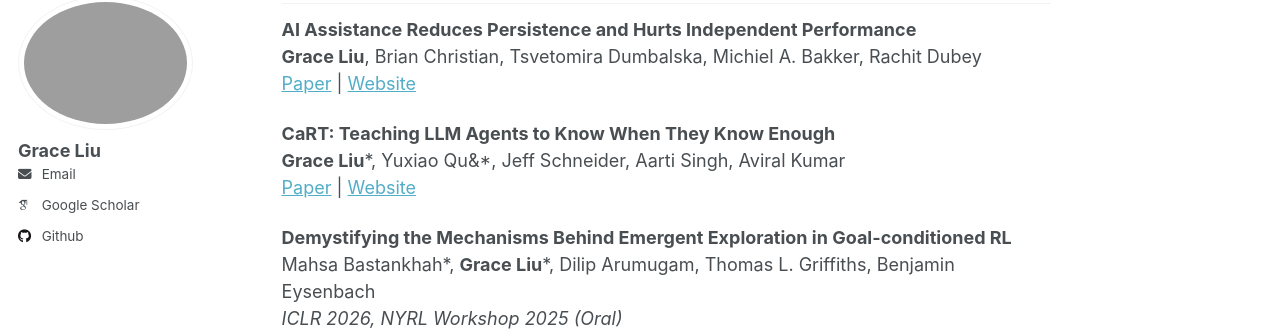
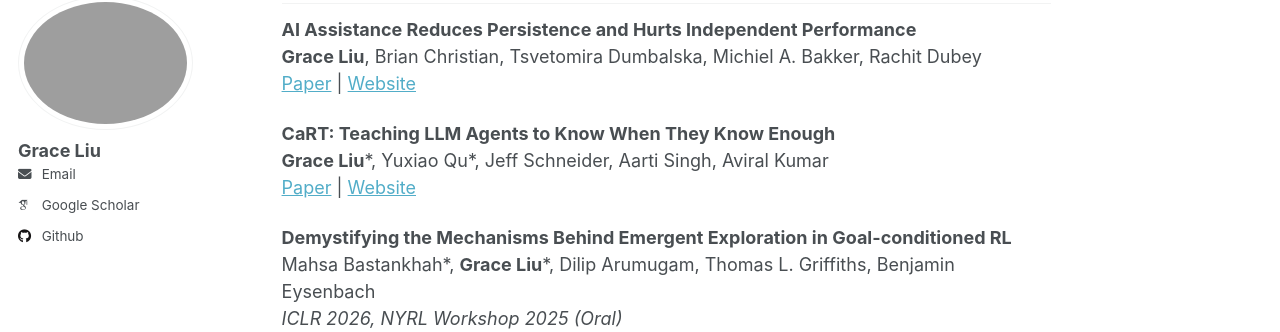
Before and after one commit to graliuce/graliuce.github.io, a Jekyll site: the page built from _pages/about.md, in a window 1280 px wide and 900 px high, scrolled down 334 px. Shown: the part 110-442 px from the top of the window. Built offline with Jekyll 4.4.1, drawn with Linux system fonts in a browser that asks for light colours; some web fonts are replaced.

```diff
--- a/_pages/about.md
+++ b/_pages/about.md
@@ -14,7 +14,7 @@ Hi I'm Grace. I'm a second-year PhD student in the MLD department at CMU. I rese
 [Paper](https://arxiv.org/abs/2604.04721) | [Website](https://ai-project-website.github.io/AI-assistance-reduces-persistence/)
 
 **CaRT: Teaching LLM Agents to Know When They Know Enough**\
-**Grace Liu**&#42;, Yuxiao Qu&&#42;, Jeff Schneider, Aarti Singh, Aviral Kumar \
+**Grace Liu**&#42;, Yuxiao Qu&#42;, Jeff Schneider, Aarti Singh, Aviral Kumar \
 [Paper](https://arxiv.org/abs/2510.08517) | [Website](https://graliuce.github.io/cart-page/)
 
 **Demystifying the Mechanisms Behind Emergent Exploration in Goal-conditioned RL** \
```
